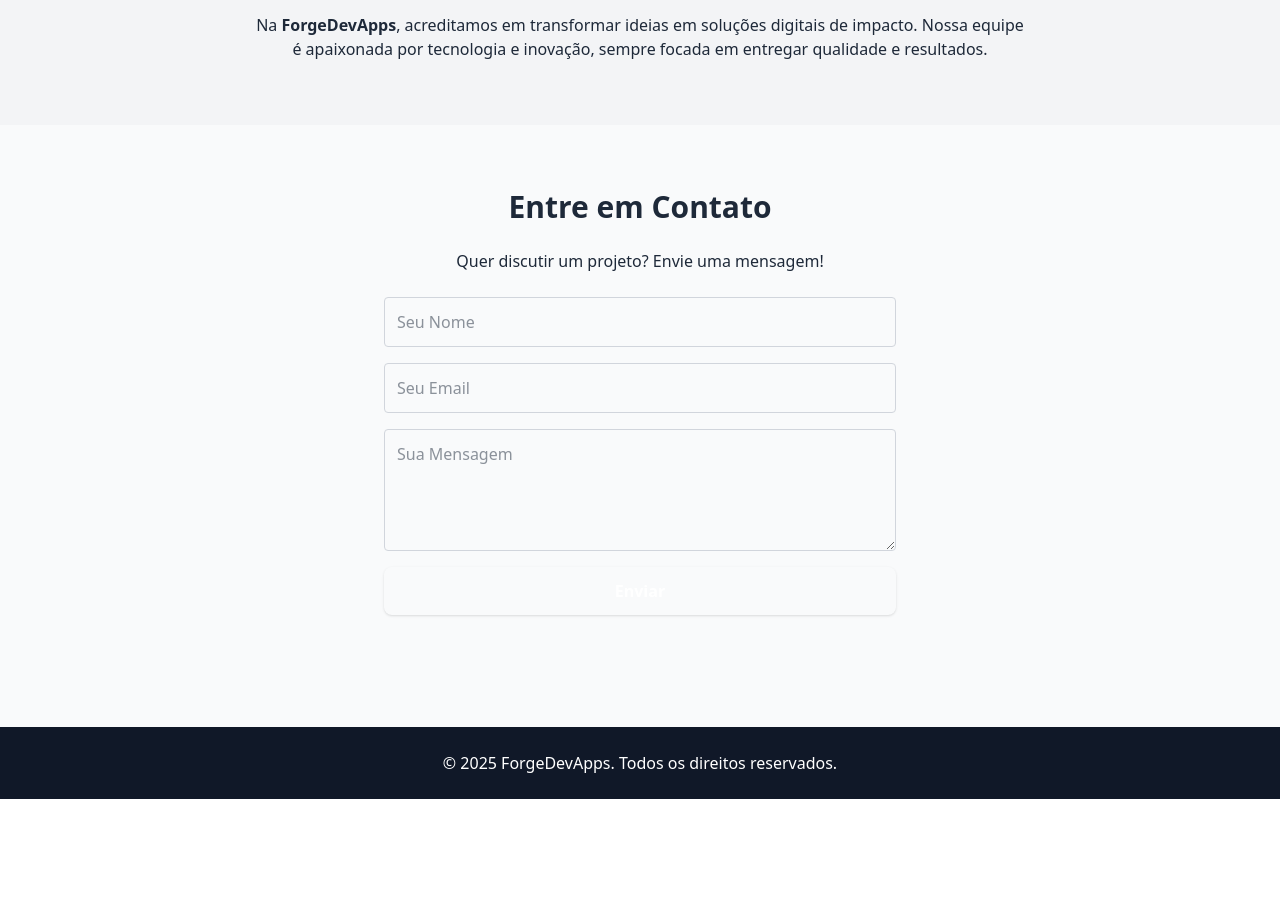
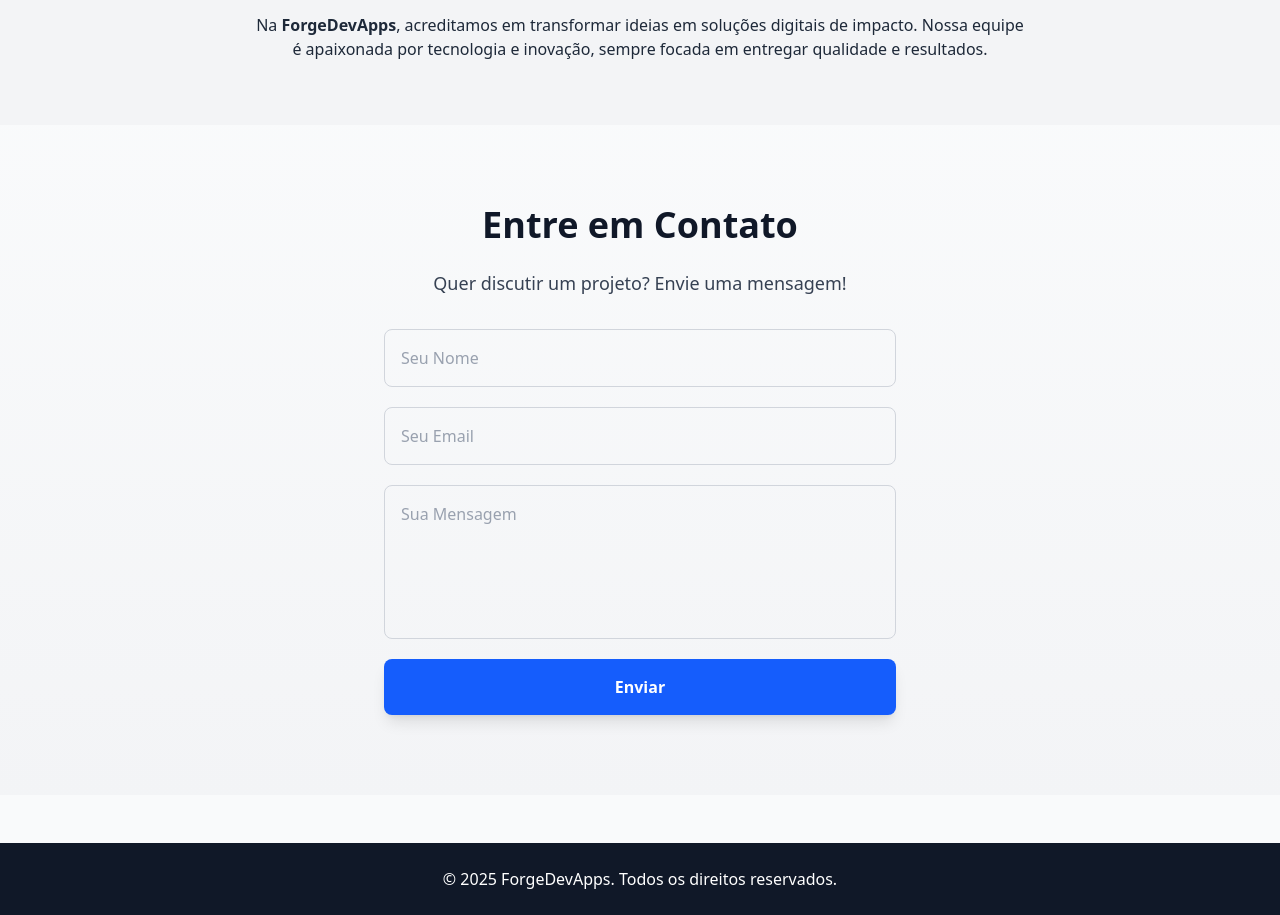
Before and after one commit to ArturMineiro/forge_dev_apps, a React (Vite) app: page / in a window 1280 px wide. Shown: the part 800-1715 px from the top of the page. Before the commit the page ends 1599 px from the top, so only its background shows below. Built offline with nearby package versions, Linux system fonts and the light colour scheme.

Commit message:
configurando email via emailjs

```diff
--- a/package.json
+++ b/package.json
@@ -10,6 +10,7 @@
     "preview": "vite preview"
   },
   "dependencies": {
+    "@emailjs/browser": "^4.4.1",
     "@tailwindcss/vite": "^4.1.12",
     "@twind/core": "^1.1.3",
     "@twind/react": "^0.0.4",
--- a/src/components/Contact.tsx
+++ b/src/components/Contact.tsx
@@ -1,31 +1,78 @@
+import { useRef, useState } from "react";
+import emailjs from "@emailjs/browser";
+
 export default function Contact() {
+  const form = useRef<HTMLFormElement>(null);
+  const [status, setStatus] = useState("");
+
+  const sendEmail = (e: React.FormEvent) => {
+    e.preventDefault();
+    if (!form.current) return;
+
+    emailjs
+      .sendForm(
+        "service_lz3if7u", // seu Service ID
+        "template_yzp1ytd", // ID do template criado no EmailJS
+        form.current,
+        "KqVaPQKagljnVi_8l" // sua Public Key do EmailJS
+      )
+      .then(
+        (result) => {
+          console.log(result.text);
+          setStatus("Mensagem enviada com sucesso!");
+          form.current?.reset();
+        },
+        (error) => {
+          console.log(error.text);
+          setStatus("Erro ao enviar a mensagem.");
+        }
+      );
+  };
+
   return (
-    <section id="contact" className="container mx-auto py-16 px-6 text-center">
-      <h3 className="text-3xl font-bold mb-6">Entre em Contato</h3>
-      <p className="mb-6">Quer discutir um projeto? Envie uma mensagem!</p>
-      <form className="max-w-lg mx-auto flex flex-col gap-4">
+    <section
+      id="contact"
+      className="container mx-auto py-20 px-6 text-center bg-gradient-to-b from-gray-50 to-gray-100"
+    >
+      <h3 className="text-4xl font-extrabold mb-6 text-gray-900">
+        Entre em Contato
+      </h3>
+      <p className="mb-8 text-lg text-gray-700">
+        Quer discutir um projeto? Envie uma mensagem!
+      </p>
+
+      <form
+        ref={form}
+        onSubmit={sendEmail}
+        className="max-w-lg mx-auto flex flex-col gap-5"
+      >
         <input
           type="text"
+          name="user_name"
           placeholder="Seu Nome"
-          className="p-3 rounded border border-gray-300 focus:outline-none focus:ring-2 focus:ring-primary"
+          className="p-4 rounded-lg border border-gray-300 focus:outline-none focus:ring-2 focus:ring-blue-500 placeholder-gray-400 transition"
         />
         <input
           type="email"
+          name="user_email"
           placeholder="Seu Email"
-          className="p-3 rounded border border-gray-300 focus:outline-none focus:ring-2 focus:ring-primary"
+          className="p-4 rounded-lg border border-gray-300 focus:outline-none focus:ring-2 focus:ring-blue-500 placeholder-gray-400 transition"
         />
         <textarea
+          name="message"
           placeholder="Sua Mensagem"
-          rows={4}
-          className="p-3 rounded border border-gray-300 focus:outline-none focus:ring-2 focus:ring-primary"
+          rows={5}
+          className="p-4 rounded-lg border border-gray-300 focus:outline-none focus:ring-2 focus:ring-blue-500 placeholder-gray-400 transition resize-none"
         />
         <button
           type="submit"
-          className="px-6 py-3 bg-primary text-white font-semibold rounded-lg shadow hover:bg-blue-700 transition"
+          className="px-8 py-4 bg-blue-600 text-white font-semibold rounded-lg shadow-lg hover:bg-blue-700 active:scale-95 transition-transform"
         >
           Enviar
         </button>
       </form>
+
+      {status && <p className="mt-6 text-green-600 font-medium">{status}</p>}
     </section>
   );
 }
```
Also changed, not shown: 1 other file (tests, documents, lock files or other folders).
